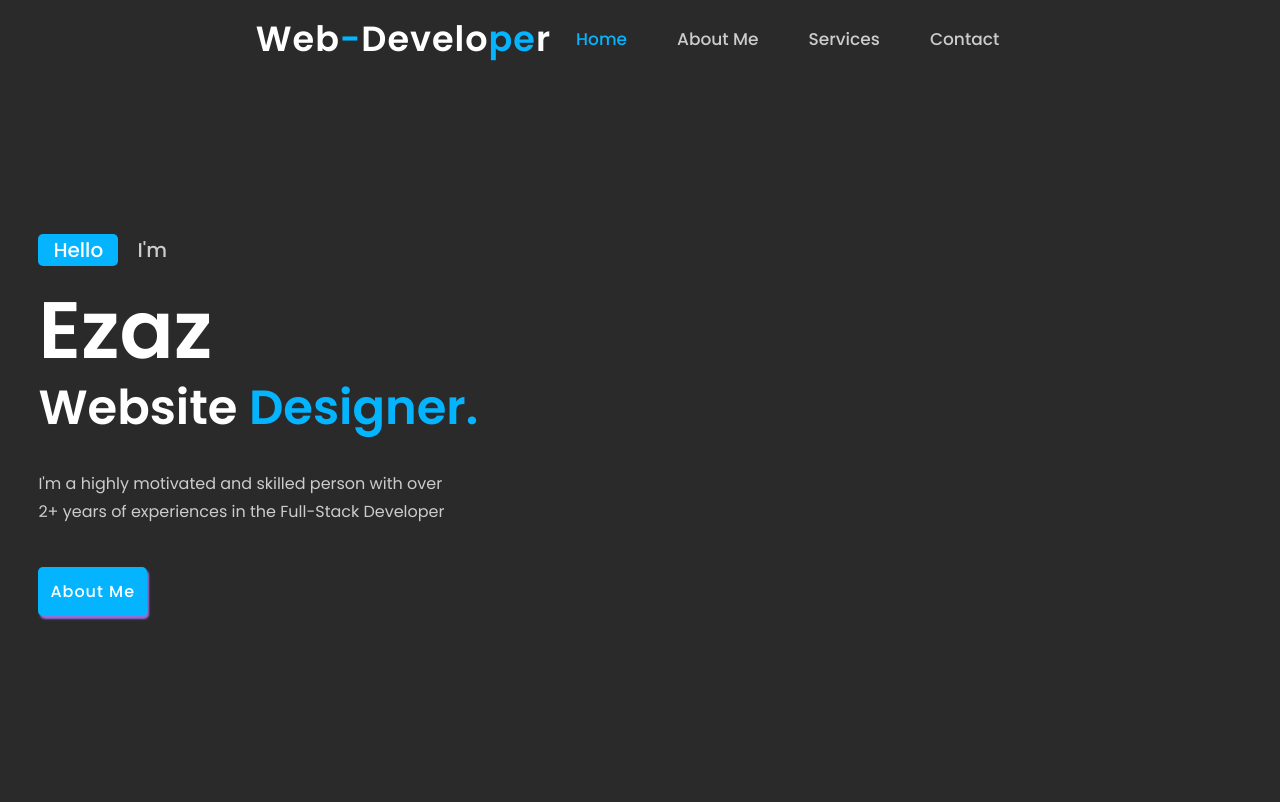
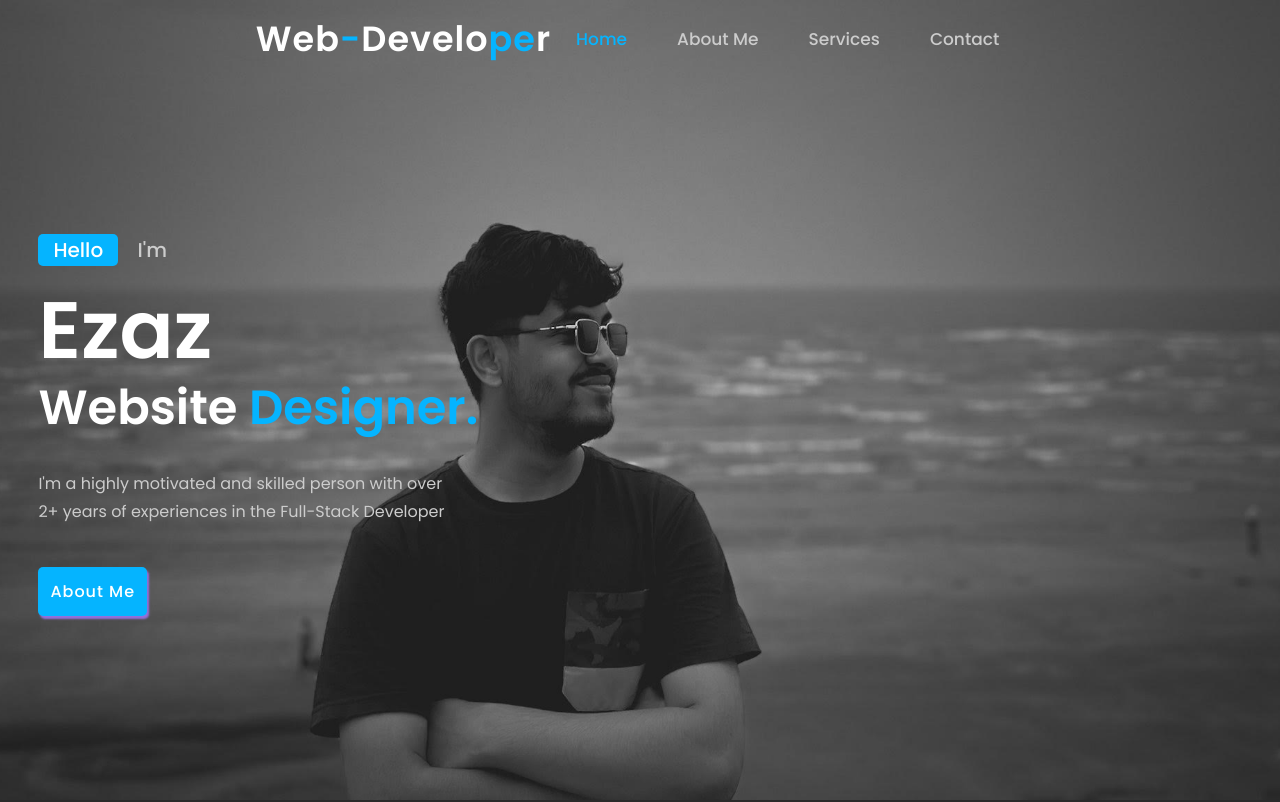
Before and after one commit to ezazahamed69/portfolio, a plain HTML site: page index.html in a window 1280 px wide. Shown: the top 802 px of the page. Drawn offline with nearby package versions, Linux system fonts and the light colour scheme; the site is published under a folder, as on GitHub Pages, so addresses that start at the root find nothing; a web font is replaced by a local one.

Commit message:
photo issued 2s

```diff
--- a/css/style.css
+++ b/css/style.css
@@ -101,7 +101,7 @@ section {
     height: 100vh;
     width: 100%;
     /* background-image: url(/img/ezaz.jpg); */
-    background-image: url(/img/ezaz.jpg);
+    background-image: url(./../img/ezaz.jpg);
     background-size: cover;
     background-position: center;
     display: flex;
```
